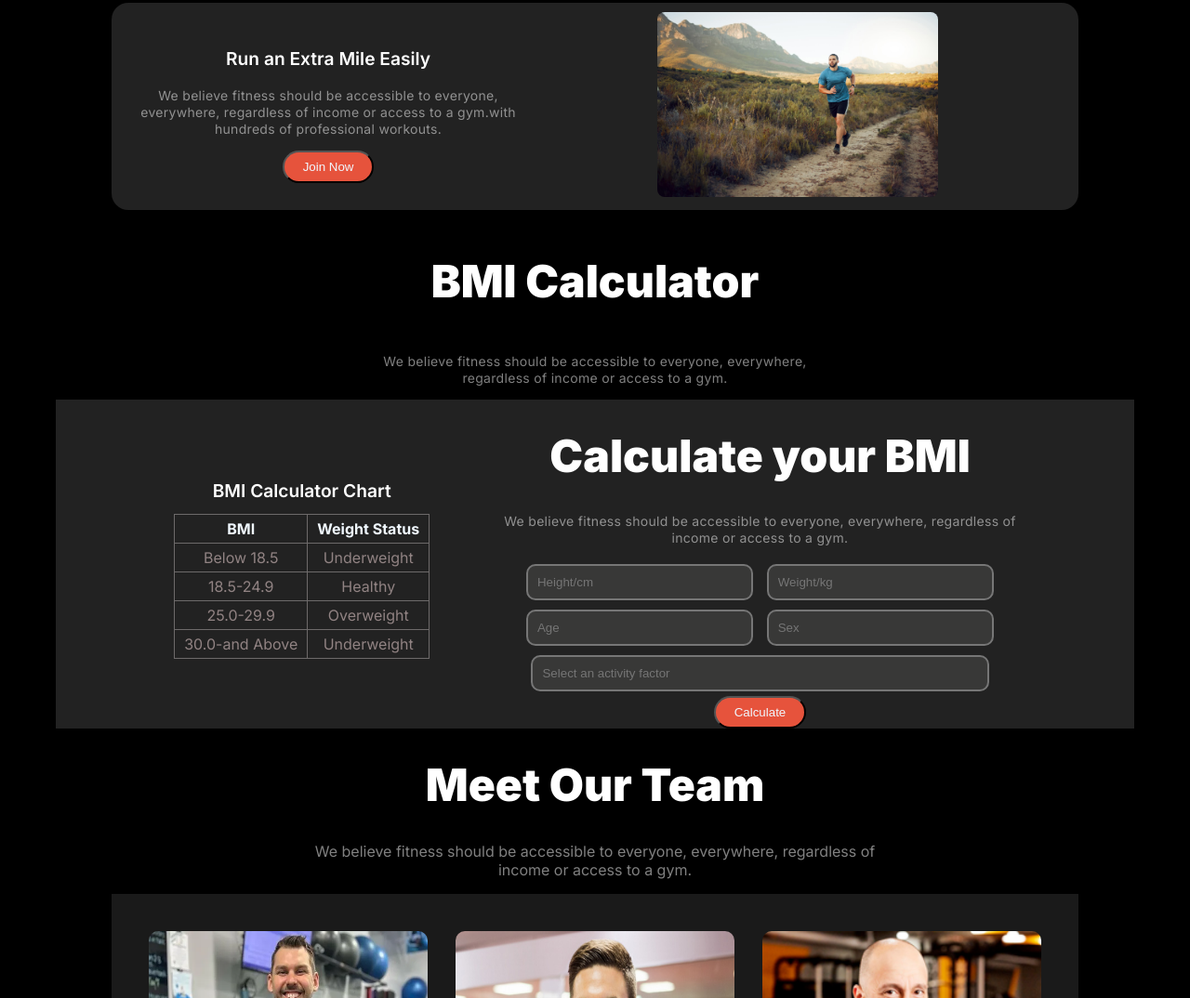
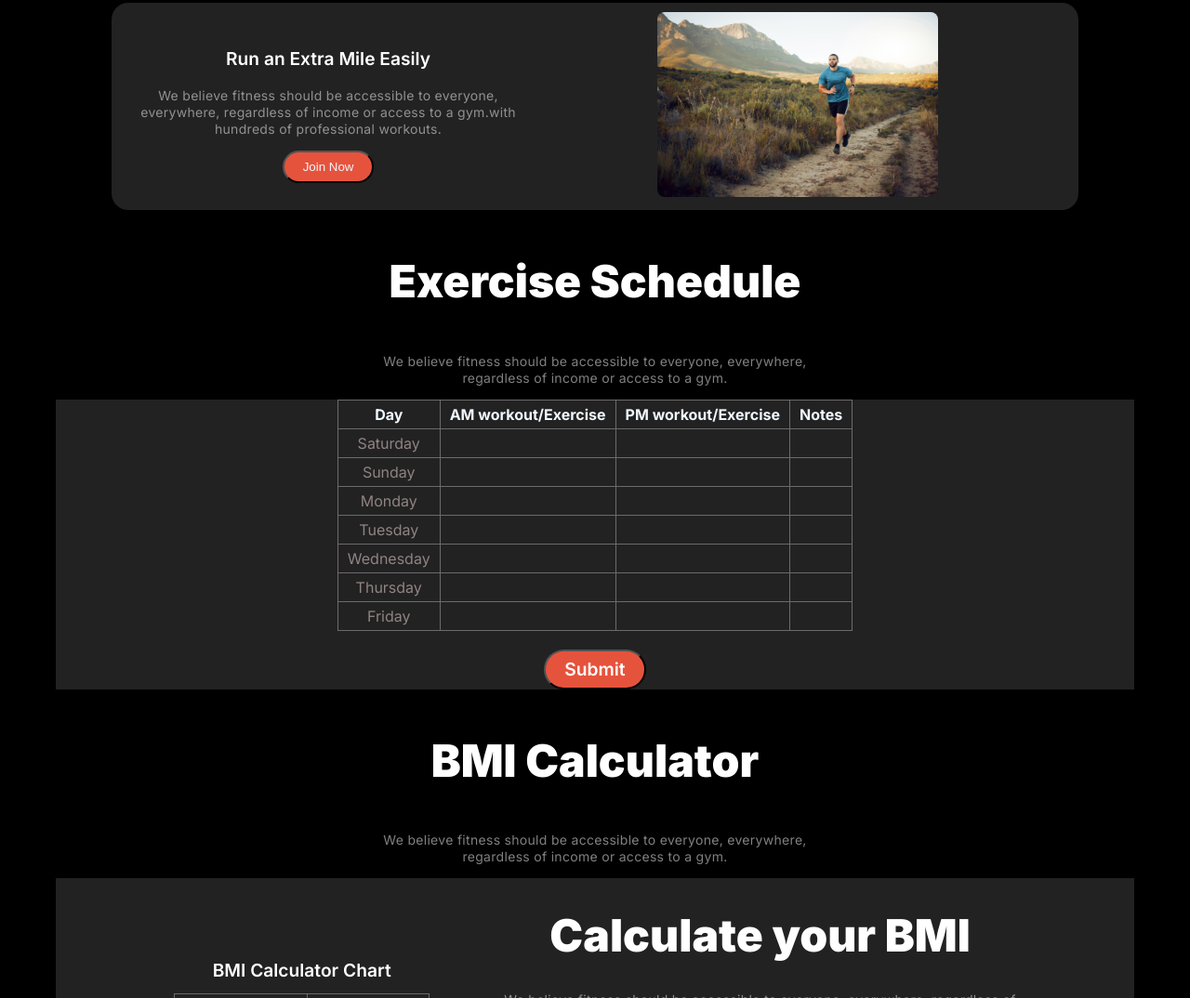
Before and after one commit to Ananna-Datta/Assighment2, a plain HTML site: page index.html in a window 1280 px wide. Shown: the part 1205-2279 px from the top of the page at 93% size. Drawn offline with Linux system fonts and the light colour scheme; a web font is replaced by a local one.

Commit message:
new section

```diff
--- a/index.html
+++ b/index.html
@@ -98,6 +98,125 @@
         </div>
         <div class="run-img">
           <img class="size-img" src="images/run.jpg" alt="" />
+        </div>
+      </div>
+      <div class="bmi">
+        <div>
+          <p class="title-habit">Exercise Schedule</p>
+          <p class="habit-description">
+            We believe fitness should be accessible to everyone, everywhere,
+            <br>regardless of income or access to a gym.
+          </p>
+        </div>
+        <div class="bmi-cal">
+          <div class="chart">
+            <table>
+              <tr>
+                <th><b>Day</b></th>
+                <th><b>AM workout/Exercise</b></th>
+                <th><b>PM workout/Exercise</b></th>
+                <th><b>Notes</b></th>
+              </tr>
+              <tr>
+                <td>Saturday</td>
+                <td></td>
+                <td></td>
+                <td></td>
+              </tr>
+              <tr>
+                <td>Sunday</td>
+                <td></td>
+                <td></td>
+                <td></td>
+              </tr>
+              <tr>
+                <td>Monday</td>
+                <td></td>
+                <td></td>
+                <td></td>
+              </tr>
+              <tr>
+                <td>Tuesday</td>
+                <td></td>
+                <td></td>
+                <td></td>
+              </tr>
+              <tr>
+                <td>Wednesday</td>
+                <td></td>
+                <td></td>
+                <td></td>
+              </tr>
+              <tr>
+                <td>Thursday</td>
+                <td></td>
+                <td></td>
+                <td></td>
+              </tr>
+              <tr>
+                <td>Friday</td>
+                <td></td>
+                <td></td>
+                <td></td>
+              </tr>
+            </table>
+            <br>
+            <button class="red habit-title">Submit</button>
+          </div>
+          <div class="chart-2">
+            <table>
+              <tr>
+                <!-- <th><b>Day</b></th> -->
+                <!-- <th><b>AM workout/Exercise</b></th> -->
+                <th><b>workout/Exercise</b></th>
+                <th><b>Notes</b></th>
+              </tr>
+              <tr>
+                <!-- <td>Saturday</td> -->
+                <!-- <td></td> -->
+                <td></td>
+                <td></td>
+              </tr>
+              <tr>
+                <!-- <td>Sunday</td> -->
+                <!-- <td></td> -->
+                <td></td>
+                <td></td>
+              </tr>
+              <tr>
+                <!-- <td>Monday</td> -->
+                <!-- <td></td> -->
+                <td></td>
+                <td></td>
+              </tr>
+              <tr>
+                <!-- <td>Tuesday</td> -->
+                <!-- <td></td> -->
+                <td></td>
+                <td></td>
+              </tr>
+              <tr>
+                <!-- <td>Wednesday</td> -->
+                <!-- <td></td> -->
+                <td></td>
+                <td></td>
+              </tr>
+              <tr>
+                <!-- <td>Thursday</td>
+                <td></td> -->
+                <td></td>
+                <td></td>
+              </tr>
+              <tr>
+                <!-- <td>Friday</td>
+                <td></td> -->
+                <td></td>
+                <td></td>
+              </tr>
+            </table>
+            <br>
+            <button class="red habit-title">Submit</button>
+          </div>
         </div>
       </div>
       <div class="bmi">
--- a/style.css
+++ b/style.css
@@ -136,6 +136,7 @@ main {
 .relative {
   position: absolute;
 }
+
 .border-radious {
   /* position: absolute; */
   width: 40px;
@@ -246,6 +247,12 @@ input {
 }
 .big {
   width: 85%;
+}
+.chart{
+  display: block;
+}
+.chart-2{
+  display: none;
 }
 .team {
   width: 1040px;
@@ -358,4 +365,10 @@ footer > p {
   padding: 10px;
   /* width: 100%; */
   }
+  .chart{
+    display: none;
+  }
+  .chart-2{
+    display: block;
+  }
 }
```
